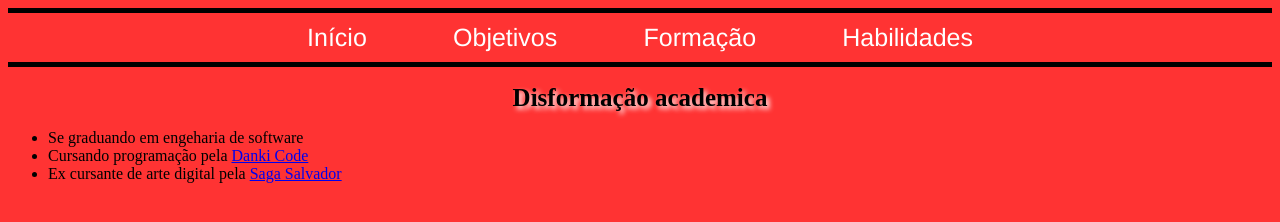
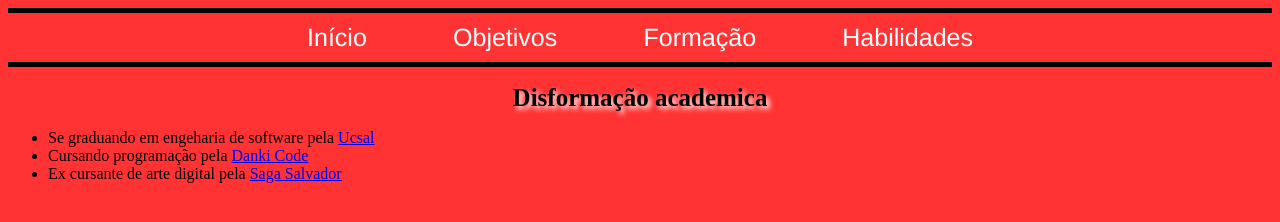
Before and after one commit to Mario-Pelizon/Mario-Pelizon.github.io, a plain HTML site: page form.html in a window 1280 px wide. Drawn offline with Linux system fonts and the light colour scheme.

Commit message:
Update form.html

```diff
--- a/form.html
+++ b/form.html
@@ -17,7 +17,7 @@
   Disformação academica
   </h1>
   <ul>
-  <li>Se graduando em engeharia de software</li>
+  <li>Se graduando em engeharia de software pela <a href="https://www.ucsal.br/">Ucsal</a></li>
   <li>Cursando programação pela <a href="https://cursos.dankicode.com/">Danki Code</a> </li>
   <li>Ex cursante de arte digital pela <a href="https://saga.art.br/onde-estudar/salvador-ba/">Saga Salvador</a> </li>
   </ul>
```
